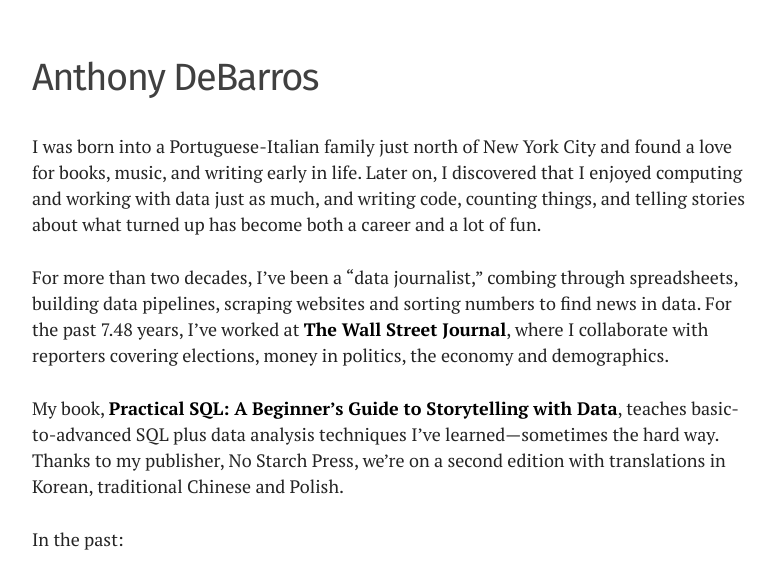
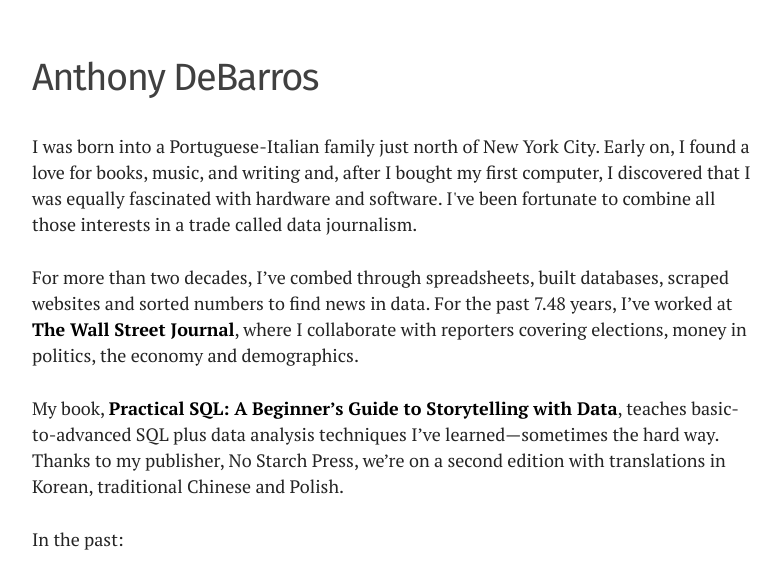
Before and after one commit to anthonydb/sandbox, a Django app: page /about/ in a window 1280 px wide. Shown: the top 565 px of the page, without its empty margins (248-1028 px from the left). Run offline with Django 4.2, Linux system fonts and the light colour scheme.

Commit message:
About update

```diff
--- a/core/templates/about.html
+++ b/core/templates/about.html
@@ -21,7 +21,7 @@
         <meta property="og:locale" content="en_US" />
         <meta property="og:type" content="article" />
         <meta property="og:title" content="About - Anthony DeBarros" />
-        <meta property="og:description" content="My name is Anthony DeBarros. I&#8217;m the author of Practical SQL: A Beginner&#8217;s Guide to Storytelling with Data from No Starch Press, now in its 2nd edition. I&#8217;m a longtime data journalist, writing code to find news in data. At The Wall Street Journal, I help cover topics including trade, the economy, demographics, and Covid-19. [&hellip;]" />
+        <meta property="og:description" content="My name is Anthony DeBarros. I&#8217;m the author of Practical SQL: A Beginner&#8217;s Guide to Storytelling with Data from No Starch Press, now in its 2nd edition. I&#8217;m a longtime data journalist, writing code to find news in data. At The Wall Street Journal, I help cover topics including trade, the economy, demographics, and elections. [&hellip;]" />
         <meta property="og:url" content="https://anthonydebarros.com/about/" />
         <meta property="og:site_name" content="Anthony DeBarros" />
         <meta property="article:modified_time" content="2022-12-20T01:06:03+00:00" />
@@ -49,9 +49,9 @@
             <h1 class="title">Anthony DeBarros</h1>
             <div class="the-content">
 
-            <p>I was born into a Portuguese-Italian family just north of New York City and found a love for books, music, and writing early in life.
-                Later on, I discovered that I enjoyed computing and working with data just as much, and writing code, counting things, and telling stories about what turned up has become both a career and a lot of fun.</p>
-            <p>For more than two decades, I&#8217;ve been a &#8220;data journalist,&#8221; combing through spreadsheets, building data pipelines, scraping websites and sorting numbers to find news in data. For the past {{ years_elapsed }} years, I&#8217;ve
+            <p>I was born into a Portuguese-Italian family just north of New York City. Early on, I found a love for books, music, and writing and, after I bought my first
+                computer, I discovered that I was equally fascinated with hardware and software. I've been fortunate to combine all those interests in a trade called data journalism.</p>
+            <p>For more than two decades, I&#8217;ve combed through spreadsheets, built databases, scraped websites and sorted numbers to find news in data. For the past {{ years_elapsed }} years, I&#8217;ve
                 worked at <strong><a href="https://www.wsj.com/news/author/anthony-debarros" rel="nofollow">The Wall Street Journal</a></strong>, where I collaborate with reporters covering elections, money in politics, the economy and demographics.</p>
             <p>My book, <strong><a href="https://nostarch.com/practical-sql-2nd-edition/" rel="nofollow">Practical SQL: A Beginner&#8217;s Guide to Storytelling with Data</a></strong>, teaches basic-to-advanced SQL plus data analysis techniques I&#8217;ve learned—sometimes the hard way. Thanks to my publisher, No Starch Press, we&#8217;re on a second edition with translations in Korean, traditional Chinese and Polish. </p>
             <p>In the past:</p>
```
